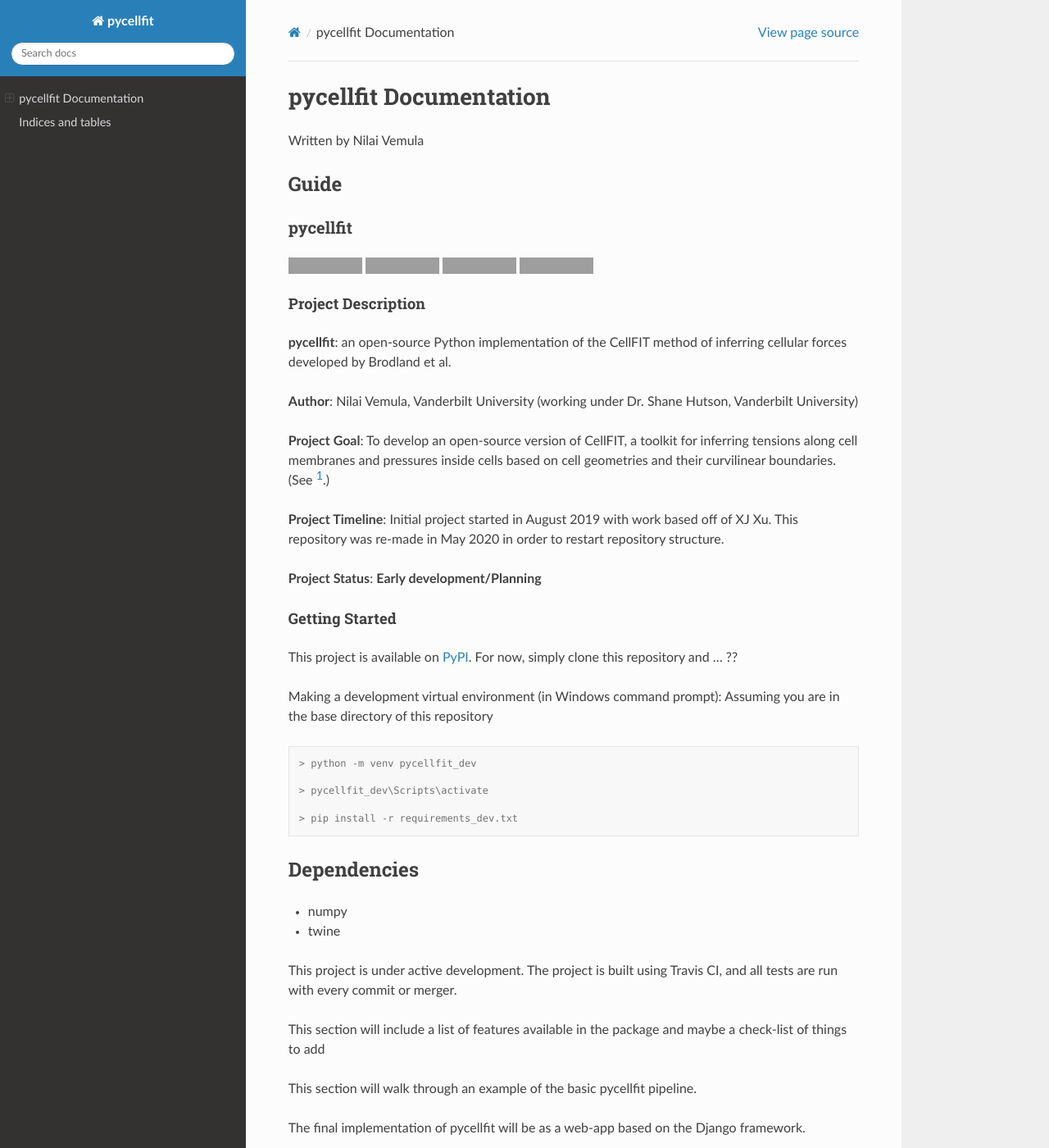
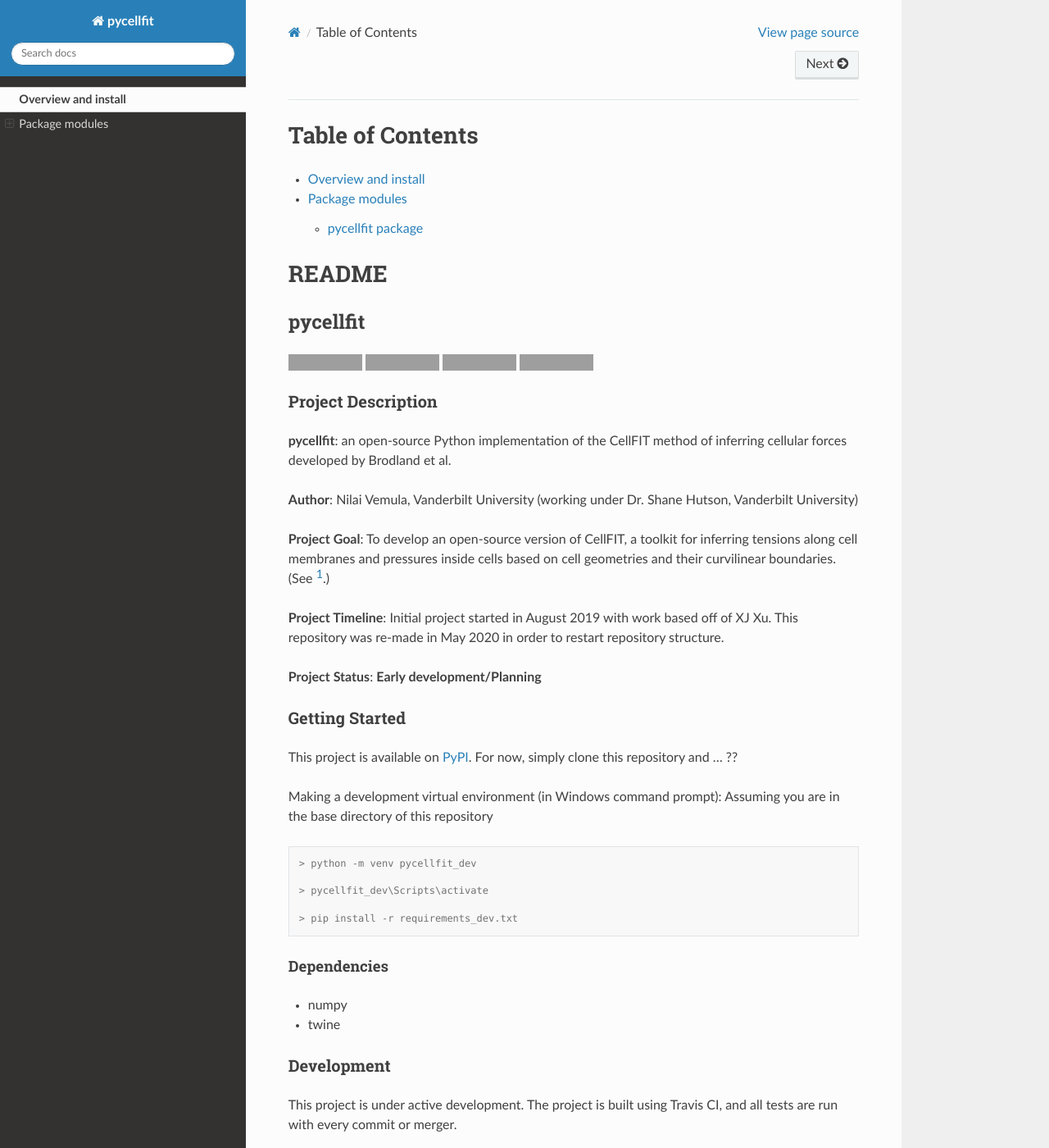
Before and after one commit to NilaiVemula/PyCellFIT, a Sphinx documentation site: the page built from docs/source/index.rst, in a window 1280 px wide and 1400 px high. Shown: the whole window at 82% size. Built offline with Sphinx 7.4.7 and the Read the Docs theme 2.0.0, drawn with Linux system fonts in a browser that asks for light colours; some of the changed text lies outside the part shown; grey boxes are pictures that could not be loaded.

```diff
--- a/docs/source/conf.py
+++ b/docs/source/conf.py
@@ -10,10 +10,10 @@
 # add these directories to sys.path here. If the directory is relative to the
 # documentation root, use os.path.abspath to make it absolute, like shown here.
 #
-# import os
-# import sys
-# sys.path.insert(0, os.path.abspath('.'))
+import os
+import sys
 
+sys.path.insert(0, os.path.abspath('../../'))
 
 # -- Project information -----------------------------------------------------
 
@@ -29,7 +29,7 @@
 # Add any Sphinx extension module names here, as strings. They can be
 # extensions coming with Sphinx (named 'sphinx.ext.*') or your custom
 # ones.
-extensions = ['recommonmark']
+extensions = ['recommonmark', 'sphinx.ext.autodoc']
 
 # Add any paths that contain templates here, relative to this directory.
 templates_path = ['_templates']
@@ -46,6 +46,11 @@
 #
 html_theme = "sphinx_rtd_theme"
 
+html_theme_options = {
+    'collapse_navigation': False,
+    'prev_next_buttons_location': 'top',
+}
+
 # Add any paths that contain custom static files (such as style sheets) here,
 # relative to this directory. They are copied after the builtin static files,
 # so a file named "default.css" will overwrite the builtin "default.css".
@@ -53,3 +58,9 @@
 
 # for read the docs
 master_doc = 'index'
+
+man_pages = [
+    (master_doc, 'pycellfit',
+     u'pycellfit Documentation',
+     [author], 1)
+]
--- a/docs/source/index.rst
+++ b/docs/source/index.rst
@@ -1,14 +1,18 @@
-pycellfit Documentation
-=====================================
+Table of Contents
+==================
 
-Written by Nilai Vemula
-
-Guide
-^^^^^
 .. toctree::
    :maxdepth: 2
 
-.. include:: ../../README.rst
+    Overview and install <self>
+    Package modules <modules>
+
+
+README
+==================
+
+.. include:: readme_link.rst
+
 
 Indices and tables
 ==================
```
Also changed, not shown: docs/source/modules.rst (added, +7 -0 lines), docs/source/pycellfit.rst (added, +10 -0 lines), 1 other file.
